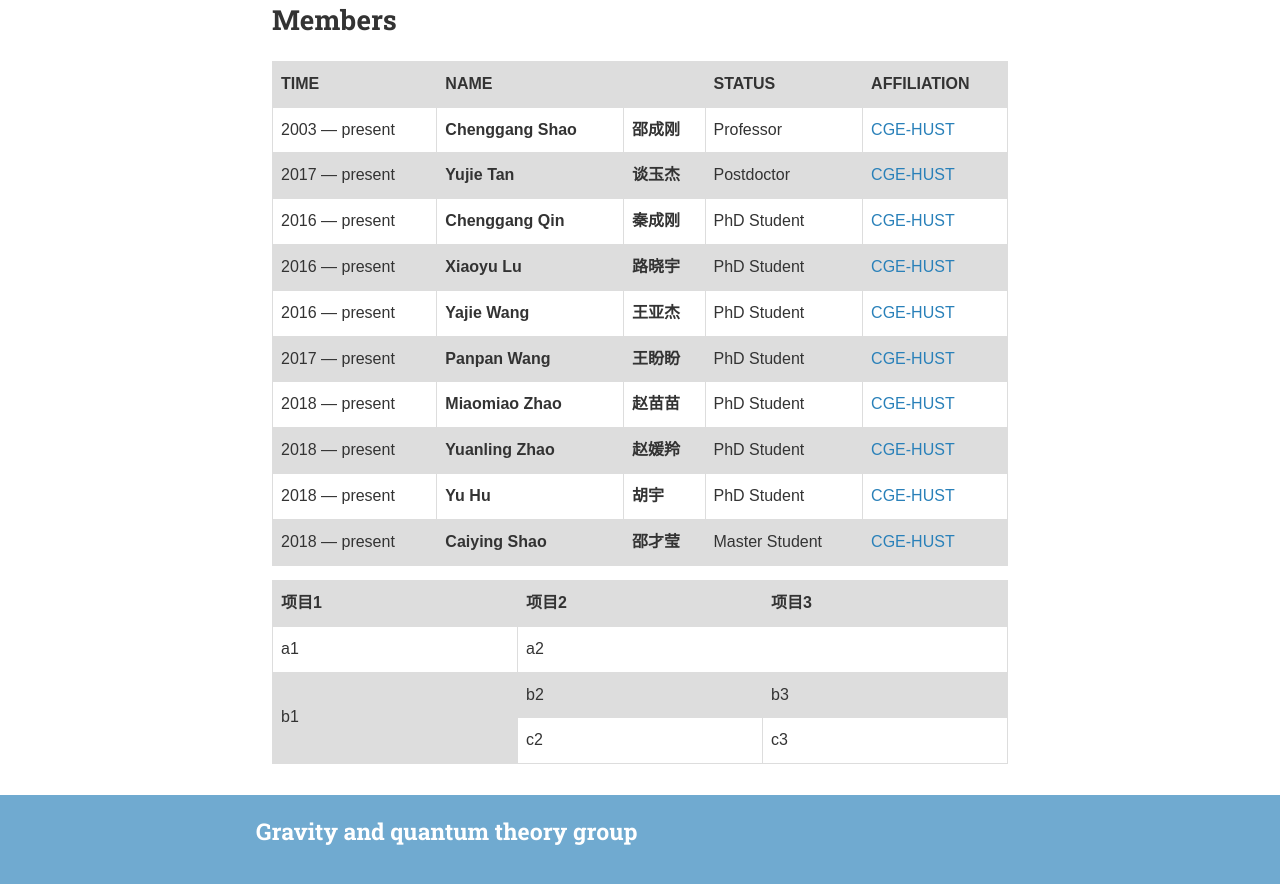
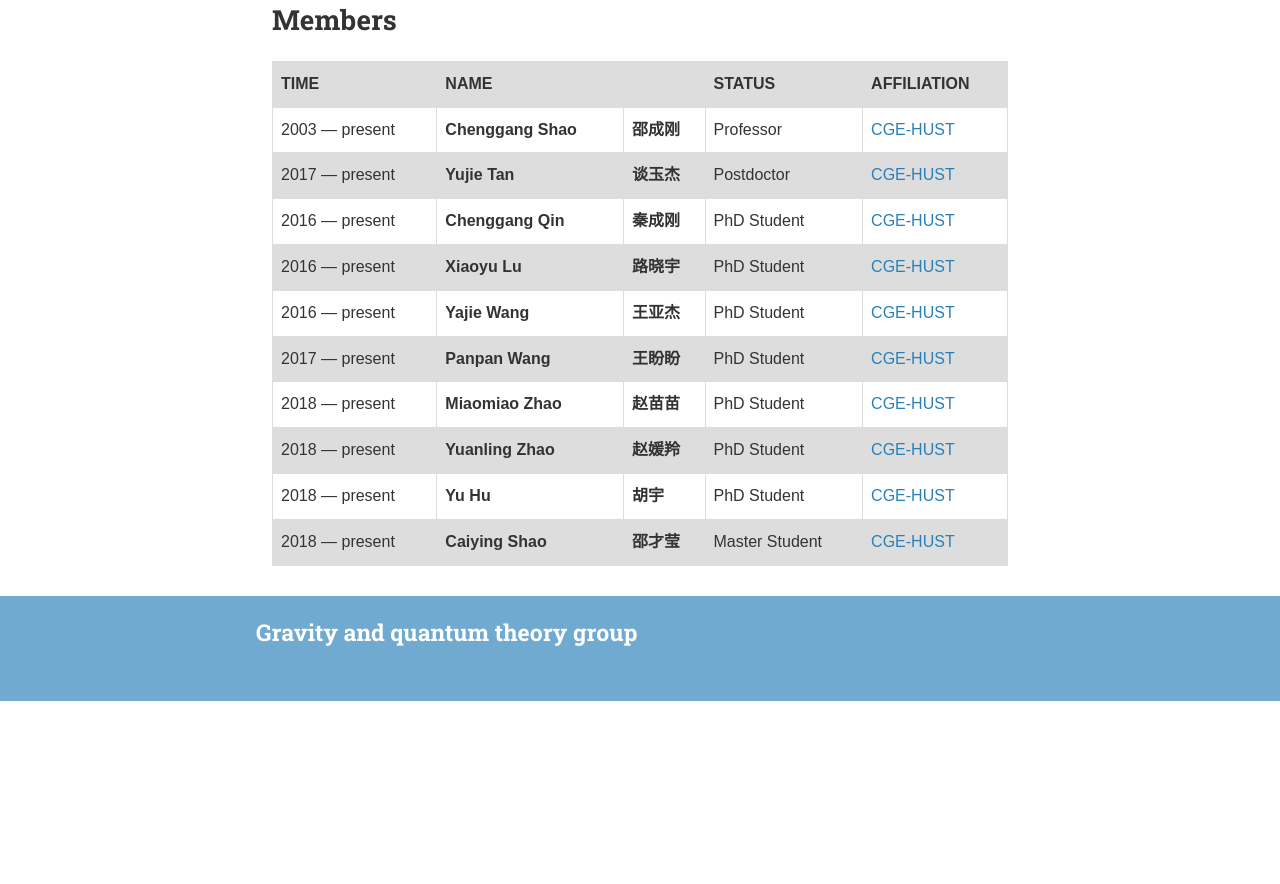
Before and after one commit to gravity-group/gravity-group.github.io, a Jekyll site: the page built from members.md, in a window 1280 px wide and 900 px high, scrolled down 5524 px. Shown: the top 884 px of the window. Built offline with Jekyll 4.4.1, drawn with Linux system fonts in a browser that asks for light colours; nearby versions of some CDN libraries; after the commit the page ends 6225 px from its top, so only the background shows below that.

Commit message:
update members

```diff
--- a/members.md
+++ b/members.md
@@ -124,28 +124,6 @@ Equivalence principle <br>
 
 <p></p>
 
-<table>
-  <tr>
-    <th>项目1</th>
-    <th>项目2</th>
-    <th>项目3</th>
-  </tr>
-  <tr>
-    <td>a1</td>
-    <td colspan="2">a2</td>
-  </tr>
-  <tr>
-    <td rowspan="2">b1</td>
-    <td>b2</td>
-    <td>b3</td>
-  </tr>
-  <tr>
-    <td>c2</td>
-    <td>c3</td>
-  </tr>
-</table>
-
-
 
 <!--
 
```
